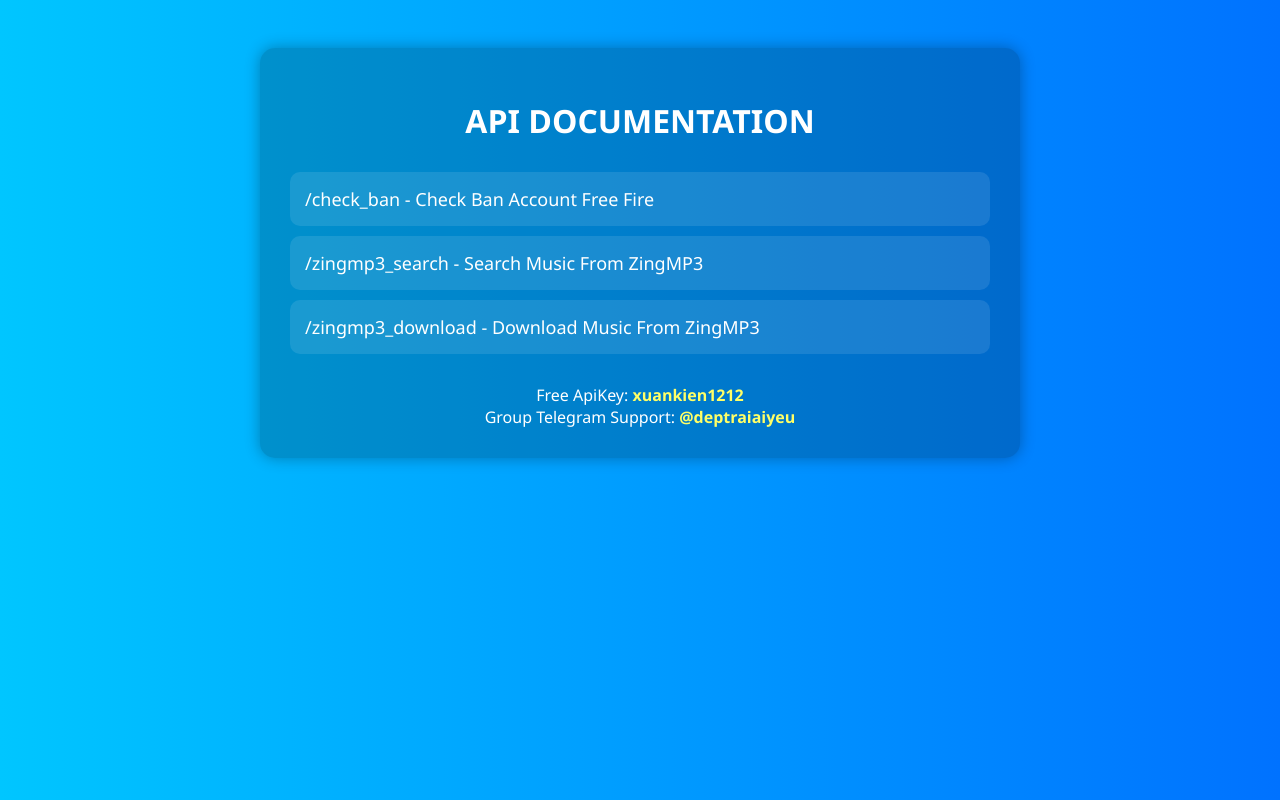
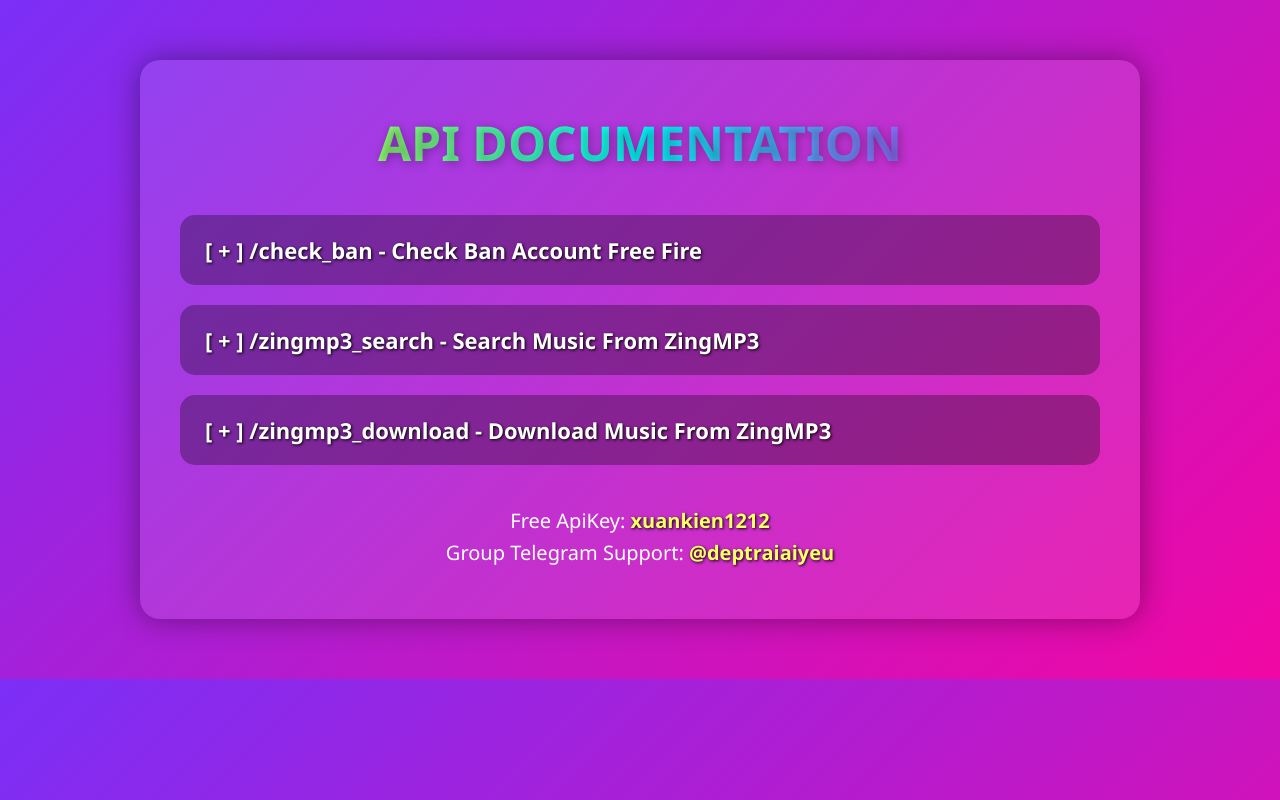
Before and after one commit to Xuankiendev/api-kiendev, a Flask app: page / in a window 1280 px wide. Run offline with Flask 3, Linux system fonts and the light colour scheme.

Commit message:
Update index.html

```diff
--- a/templates/index.html
+++ b/templates/index.html
@@ -4,49 +4,62 @@
   <meta charset="UTF-8">
   <title>API Documentation</title>
   <style>
+    * {
+      margin: 0;
+      padding: 0;
+      box-sizing: border-box;
+    }
     body {
-      background: linear-gradient(to right, #00c6ff, #0072ff);
+      background: linear-gradient(135deg, #7b2ff7, #f107a3);
       font-family: 'Segoe UI', sans-serif;
       color: white;
-      padding: 40px;
+      padding: 60px 30px;
     }
     .container {
-      max-width: 700px;
+      max-width: 1000px;
       margin: auto;
-      background: rgba(0, 0, 0, 0.2);
-      border-radius: 15px;
-      padding: 30px;
-      box-shadow: 0 0 15px rgba(0,0,0,0.3);
+      background: rgba(255, 255, 255, 0.1);
+      border-radius: 20px;
+      padding: 50px 40px;
+      box-shadow: 0 0 30px rgba(0,0,0,0.4);
     }
     h1 {
       text-align: center;
-      margin-bottom: 30px;
-      font-size: 32px;
+      margin-bottom: 40px;
+      font-size: 48px;
+      background: linear-gradient(to right, #ffff00, #00ffff, #ff00ff);
+      -webkit-background-clip: text;
+      -webkit-text-fill-color: transparent;
+      text-shadow: 2px 2px 10px rgba(0,0,0,0.3);
     }
     ul {
       list-style: none;
       padding-left: 0;
     }
     li {
-      background: rgba(255, 255, 255, 0.1);
-      margin-bottom: 10px;
-      padding: 15px;
-      border-radius: 10px;
-      font-size: 18px;
+      background: rgba(0, 0, 0, 0.3);
+      margin-bottom: 20px;
+      padding: 20px 25px;
+      border-radius: 15px;
+      font-size: 22px;
+      font-weight: bold;
       transition: 0.3s;
+      text-shadow: 1px 1px 3px black;
     }
     li:hover {
-      background: rgba(255, 255, 255, 0.2);
-      transform: scale(1.02);
+      background: rgba(255, 255, 255, 0.15);
+      transform: scale(1.03);
     }
     .info {
-      margin-top: 30px;
-      font-size: 16px;
+      margin-top: 40px;
+      font-size: 20px;
       text-align: center;
+      line-height: 1.6;
     }
     .highlight {
       color: #ffff66;
       font-weight: bold;
+      text-shadow: 1px 1px 3px black;
     }
   </style>
 </head>
@@ -54,9 +67,9 @@
   <div class="container">
     <h1>API DOCUMENTATION</h1>
     <ul>
-      <li>/check_ban - Check Ban Account Free Fire</li>
-      <li>/zingmp3_search - Search Music From ZingMP3</li>
-      <li>/zingmp3_download - Download Music From ZingMP3</li>
+      <li>[ + ] /check_ban - Check Ban Account Free Fire</li>
+      <li>[ + ] /zingmp3_search - Search Music From ZingMP3</li>
+      <li>[ + ] /zingmp3_download - Download Music From ZingMP3</li>
     </ul>
     <div class="info">
       Free ApiKey: <span class="highlight">xuankien1212</span><br>
```
